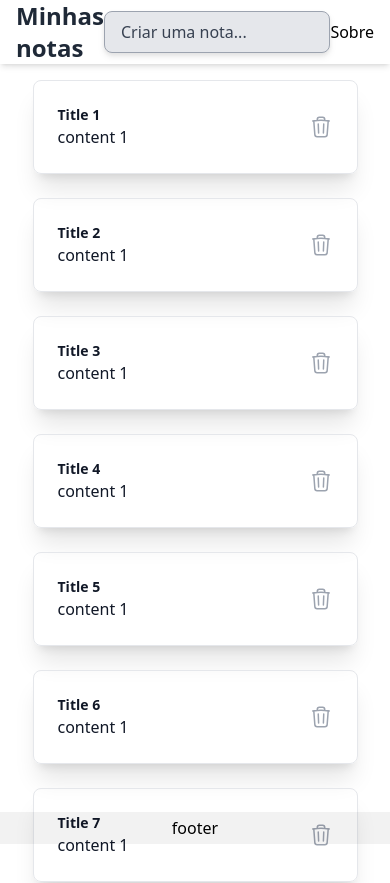
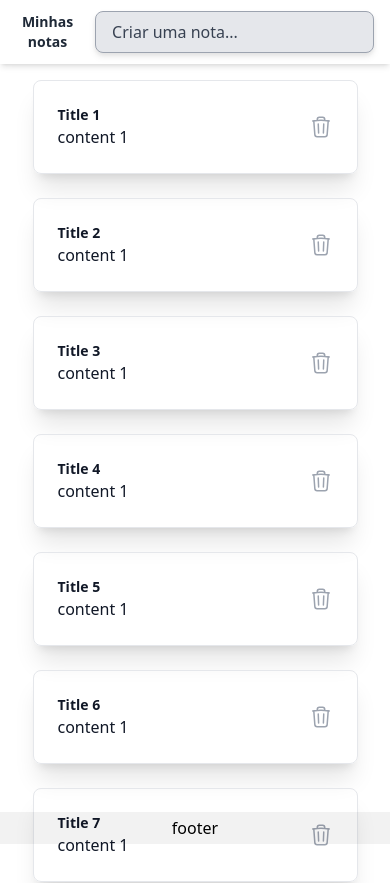
Before and after one commit to rafatosta/notes-app, a Next.js app: page / in a window 390 px wide. Shown: the top 883 px of the page. Built offline with nearby package versions, Linux system fonts and the light colour scheme.

Commit message:
:construction: fix(NavBar) Ajuste na responsividade do componente

```diff
--- a/src/components/NavBar.tsx
+++ b/src/components/NavBar.tsx
@@ -1,11 +1,11 @@
 function NavBar() {
   return (
-    <nav className="fixed top-0 w-full h-16 flex flex-row justify-between items-center bg-white p-4 shadow-md">
-      <p className="text-2xl font-semibold text-gray-800">Minhas notas</p>
+    <nav className="fixed top-0 w-full h-16 flex flex-row justify-between items-center bg-white p-4 shadow-md gap-x-4">
+      <p className="text-sm text-center lg:text-2xl font-semibold text-gray-800">Minhas notas</p>
       <button className="border border-gray-400 rounded-lg bg-gray-200 text-gray-700 p-2 px-4 w-[400px] text-left drop-shadow-md cursor-text">
         Criar uma nota...
       </button>
-      <div>Sobre</div>
+      <div className="hidden lg:flex">Sobre</div>
     </nav>
   );
 }
```
